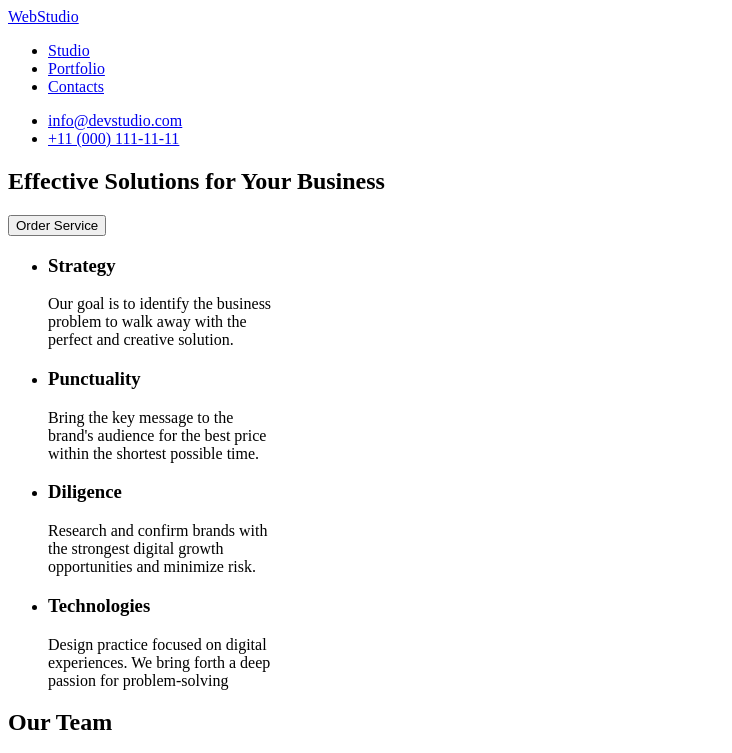
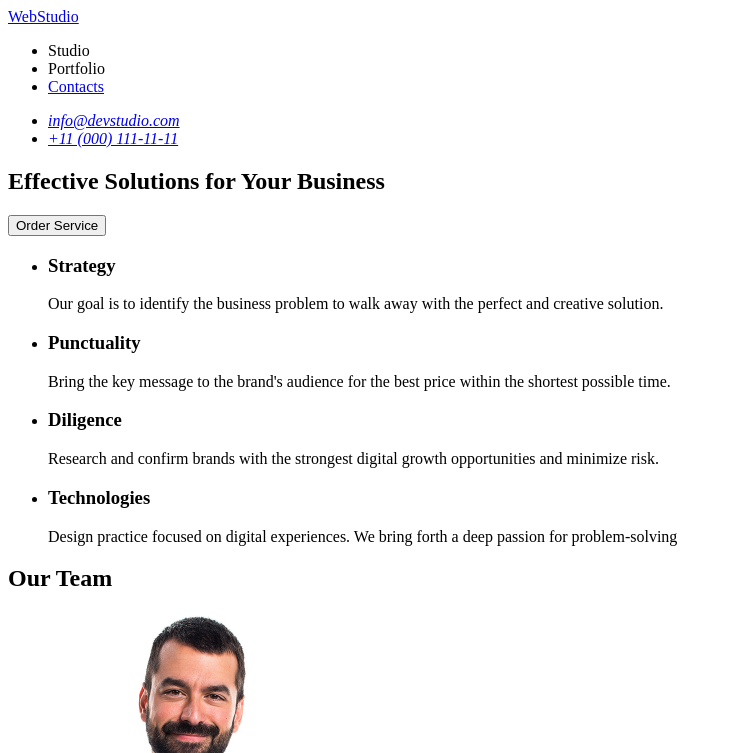
Before and after one commit to Nikita-Shulga-tixoWn/goit-markup-hw-01, a plain HTML site: page index.html in a window 1280 px wide. Shown: the top 753 px of the page, without its empty margins (0-732 px from the left). Drawn offline with Linux system fonts and the light colour scheme.

Commit message:
Fix: виправлені помикли у HTML-розмітці

```diff
--- a/index.html
+++ b/index.html
@@ -10,18 +10,19 @@
 <body>
 <header>
 <nav>
-        <a href="#start-pages">WebStudio</a>
+        <a href="./index.html">WebStudio</a>
 
-    <ul class="menu">
-        <li><a href="#studio">Studio</a></li>
-        <li><a href="#portfolio">Portfolio</a></li>
+    <ul>
+        <li>Studio</li>
+        <li>Portfolio</li>
         <li><a href="#contacts">Contacts</a></li>
     </ul>
-
-    <ul class="contacts">
+<address>
+    <ul>
         <li><a href="mailto:info@devstudio.com">info@devstudio.com</a></li>
         <li><a href="tel:+110001111111">+11 (000) 111-11-11</a></li>
     </ul>
+    </address>
 </nav>
 </header>
 
@@ -30,44 +31,45 @@
             <section id="start-pages">
 <h1>Effective Solutions for Your Business</h1>
 <button type="button">Order Service</button>
-
+</section>
+<section>
     <ul>
         <li>
             <h3>Strategy</h3>
             <p>
-                Our goal is to identify the business<br />
-            problem to walk away with the<br />
+                Our goal is to identify the business
+            problem to walk away with the
              perfect and creative solution.
             </p>
         </li>
         <li>
             <h3>Punctuality</h3>
             <p>
-                Bring the key message to the <br />
-                brand's audience for the best price<br />
+                Bring the key message to the
+                brand's audience for the best price
                 within the shortest possible time.
             </p>
         </li>
         <li>
             <h3>Diligence</h3>
             <p>
-                Research and confirm brands with <br />
-                the strongest digital growth <br />
+                Research and confirm brands with
+                the strongest digital growth
                 opportunities and minimize risk.
             </p>
         </li>
         <li>
             <h3>Technologies</h3>
             <p>
-                Design practice focused on digital <br />
-                experiences. We bring forth a deep <br />
+                Design practice focused on digital
+                experiences. We bring forth a deep
                 passion for problem-solving
             </p>
         </li>
     </ul>
 </section>
 
-<section id="our team">
+<section>
     <h2>Our Team</h2>
     <ul>
         <li><img src="images/mark-guerrero.jpg"
@@ -104,10 +106,10 @@
 
 
 <footer>
-<h2>WebStudio</h2>
+<a href="./index.html">WebStudio</a>
 <p>
-Increase the flow of customers and<br />
- sales for your business with digital<br />
+Increase the flow of customers and
+ sales for your business with digital
   marketing & growth solutions.
         </p>
 </footer>
```
